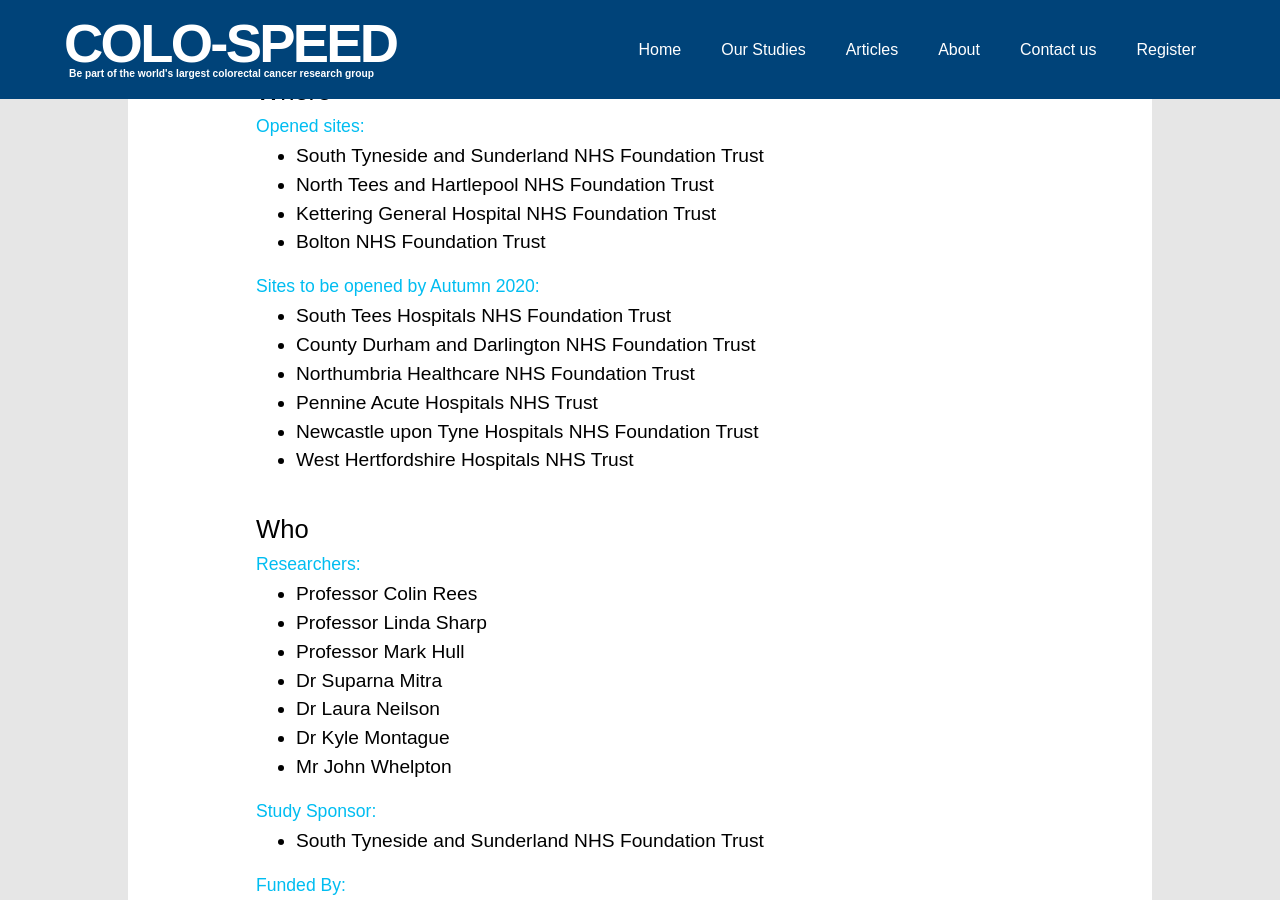
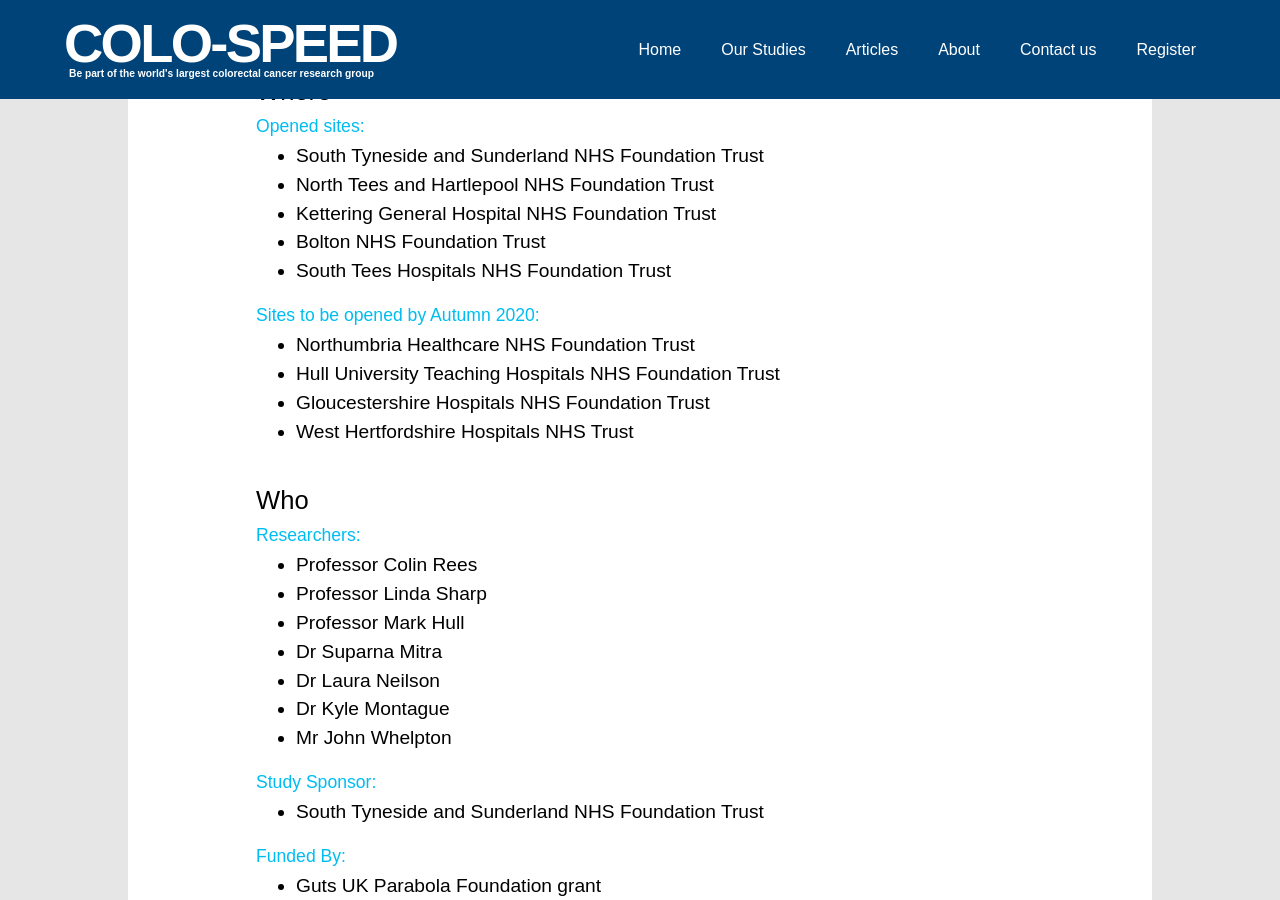
Before and after one commit to not-dalia/colo-speed-v2, a Jekyll site: the page built from _studies/colo-cohort.md, in a window 1280 px wide and 900 px high, scrolled down 1189 px. Built offline with Jekyll 4.4.1, drawn with Linux system fonts in a browser that asks for light colours; some web fonts are replaced; comment, search, counter and statistics services are not loaded.

Commit message:
Update Study “colo-cohort”

```diff
--- a/_studies/colo-cohort.md
+++ b/_studies/colo-cohort.md
@@ -25,12 +25,11 @@
   - North Tees and Hartlepool NHS Foundation Trust
   - Kettering General Hospital NHS Foundation Trust
   - Bolton NHS Foundation Trust
+  - South Tees Hospitals NHS Foundation Trust
 openingsites:
-  - South Tees Hospitals NHS Foundation Trust
-  - County Durham and Darlington NHS Foundation Trust
-  - Northumbria Healthcare NHS Foundation Trust
-  - Pennine Acute Hospitals NHS Trust
-  - Newcastle upon Tyne Hospitals NHS Foundation Trust
+  - " Northumbria Healthcare NHS Foundation Trust"
+  - Hull University Teaching Hospitals NHS Foundation Trust
+  - " Gloucestershire Hospitals NHS Foundation Trust"
   - West Hertfordshire Hospitals NHS Trust
 openingsitestitle: Sites to be opened by Autumn 2020
 shortoverview: COLO-COHORT aims to develop a “risk stratification tool” to help
```
